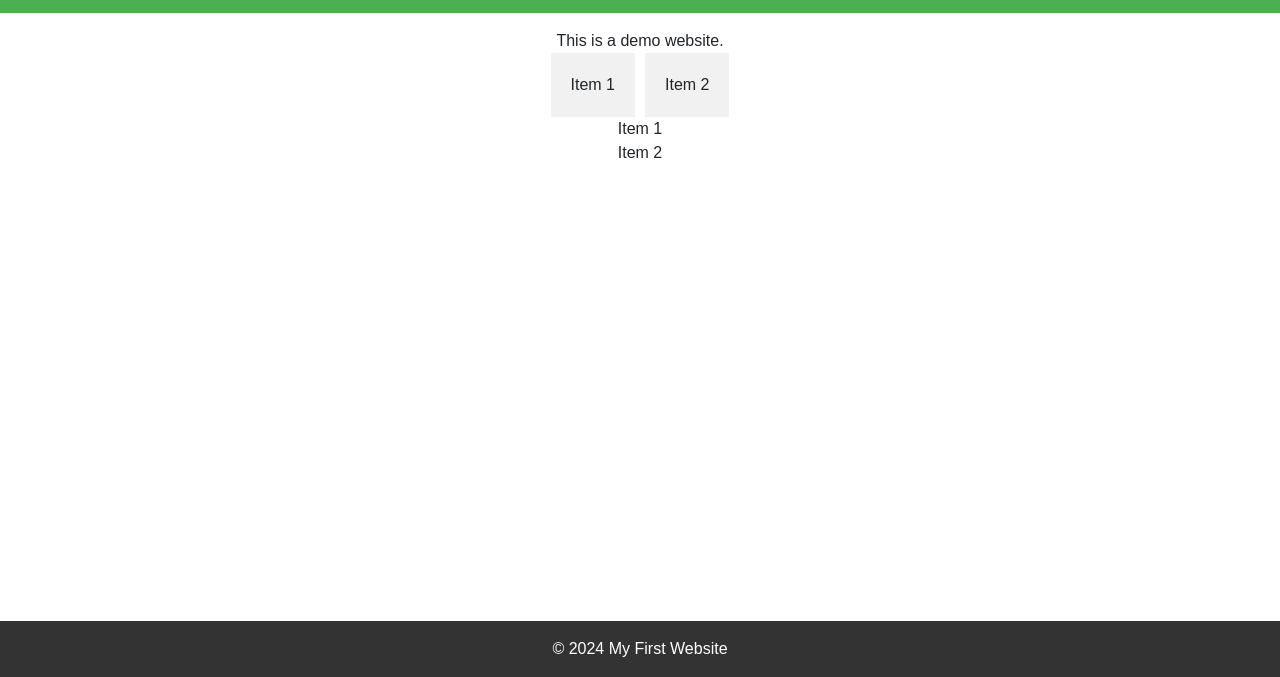
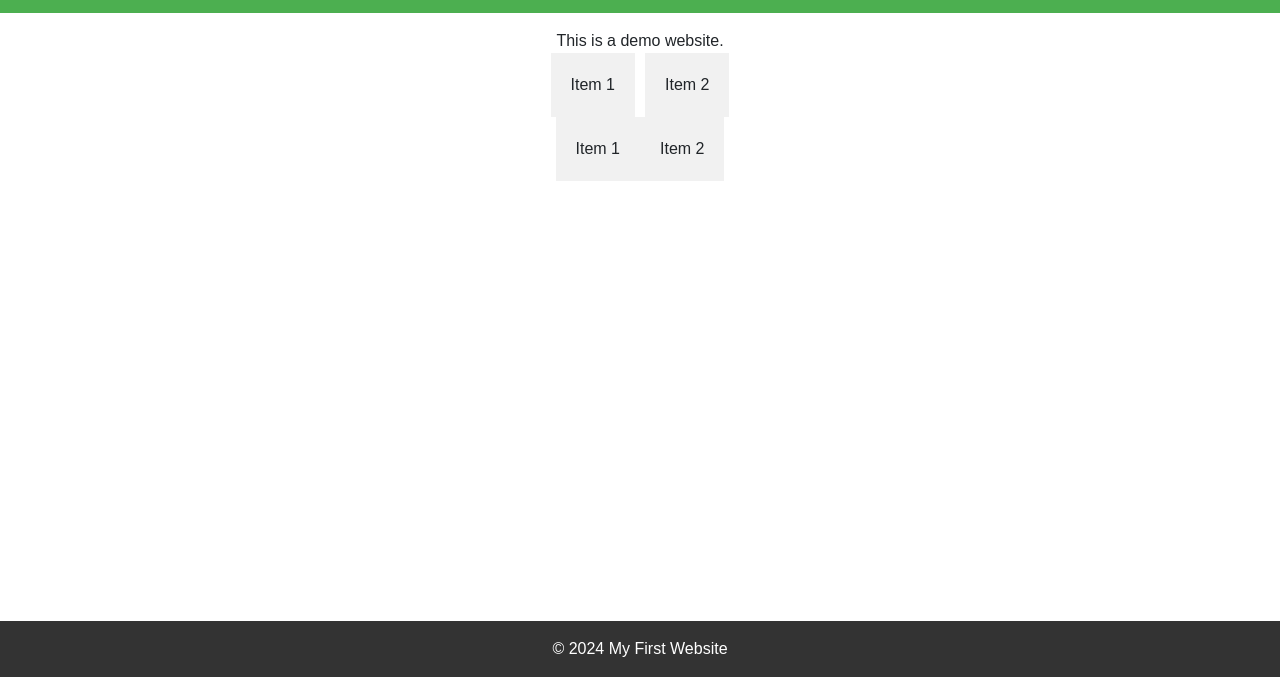
Before and after one commit to Gitts254/Website-Template, a plain HTML site: page index.html in a window 1280 px wide. Shown: the part 123-800 px from the top of the page. Drawn offline with nearby package versions, Linux system fonts and the light colour scheme.

Commit message:
Update styles.css

```diff
--- a/styles.css
+++ b/styles.css
@@ -103,3 +103,15 @@ main {
     padding: 20px;
     text-align: center;
 }
+
+/* Add this to your styles.css */
+.flex-container {
+    display: flex;
+    justify-content: space-around;
+}
+
+.flex-item {
+    background-color: #f1f1f1;
+    padding: 20px;
+    text-align: center;
+}
```
